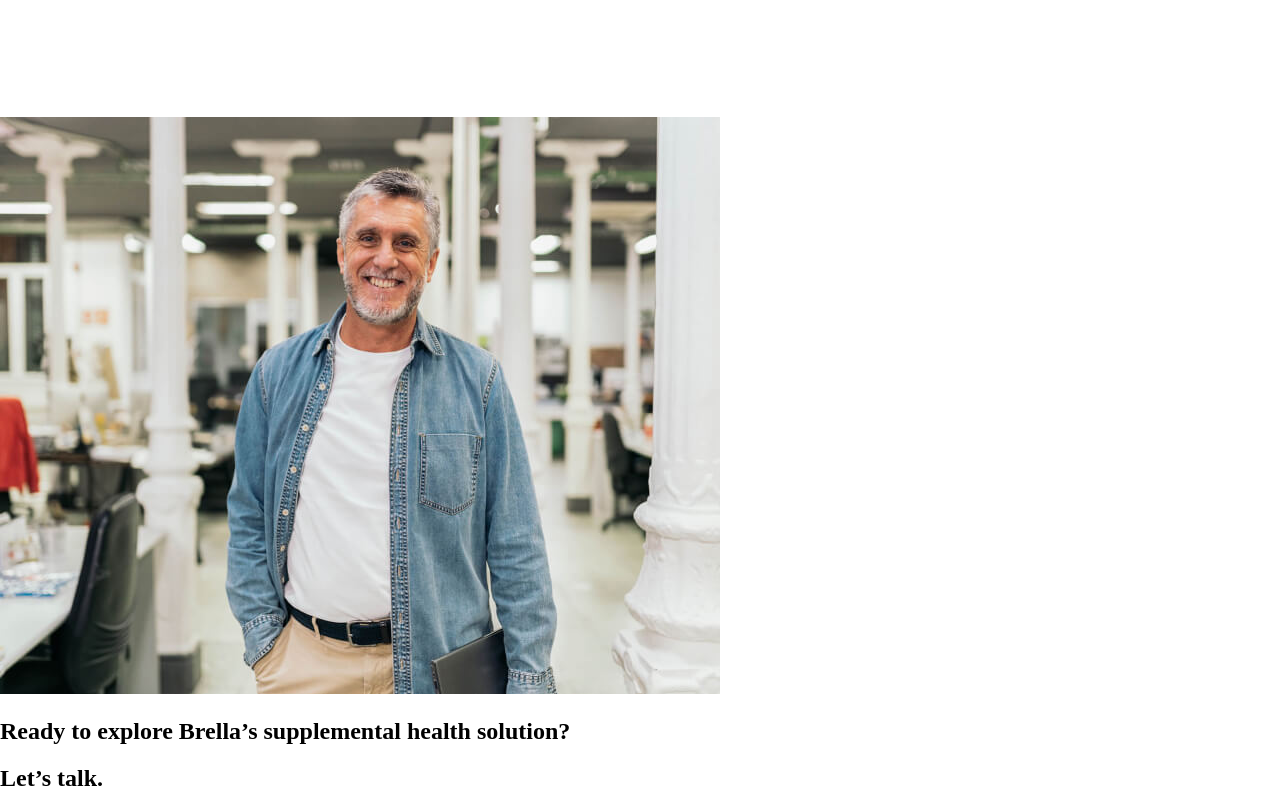
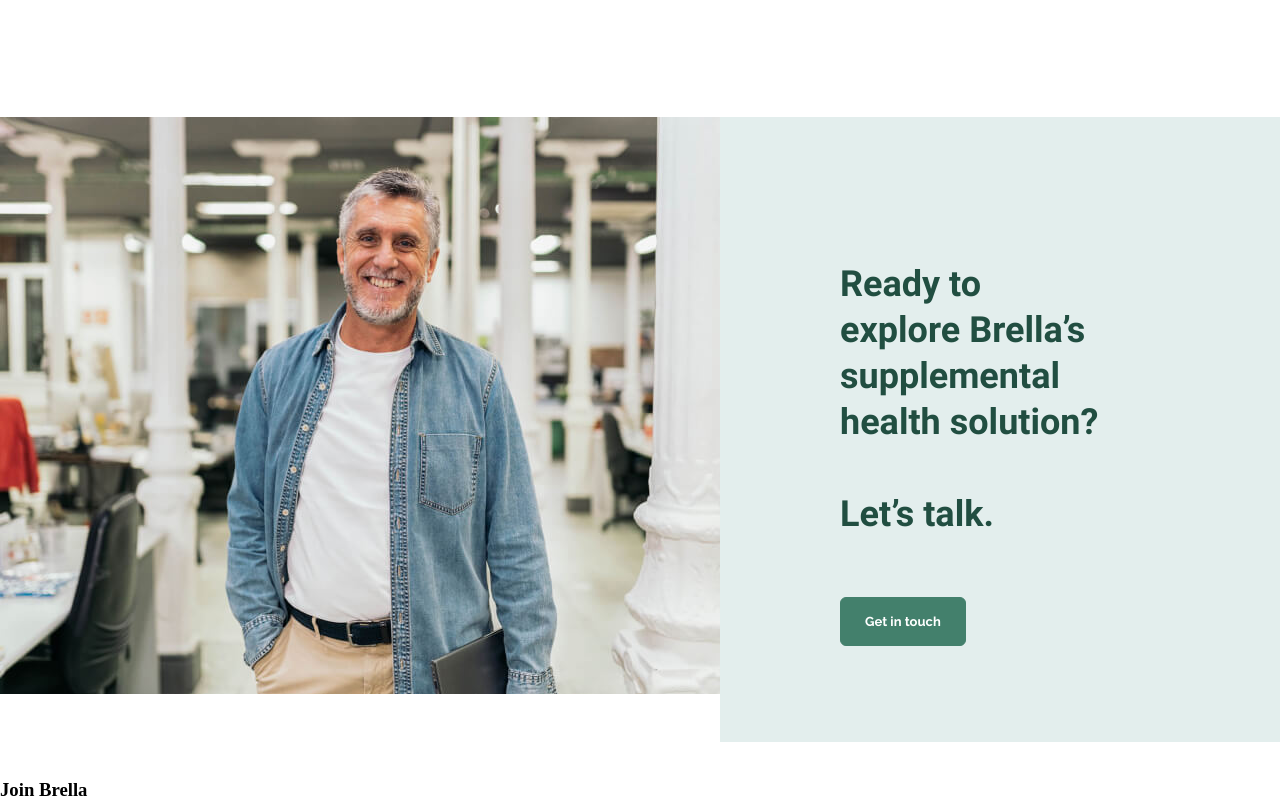
Before and after one commit to web77code/brella-layout, a plain HTML site: page index.html in a window 1280 px wide. Shown: the part 5136-5940 px from the top of the page. Drawn offline with Linux system fonts and the light colour scheme.

Commit message:
Ready layout for action block

```diff
--- a/index.html
+++ b/index.html
@@ -243,7 +243,7 @@
           </li>
         </ul>
       </section>
-      <section class="action">
+      <section class="action articles page__section page__section_size_xl">
         <img src="./images/action-pic.jpg" alt="" class="action__image">
         <div class="action__prompt">
           <h2 class="action__question">Ready to explore Brella’s supplemental health solution?</h2>
--- a/styles/modules/blocks/_action.scss
+++ b/styles/modules/blocks/_action.scss
@@ -0,0 +1,56 @@
+.action {
+  display: flex;
+  flex-direction: row;
+  flex-wrap: nowrap;
+
+  &__image {
+    flex-basis: 50%;
+    max-height: 577px;
+  }
+
+  &__prompt {
+    flex-basis: 50%;
+    background-color: #E3EEED;
+    box-sizing: border-box;
+    padding: 144px 177px 96px 120px;
+  }
+
+  &__question {
+    font-family: 'Roboto', Arial, sans-serif;
+    font-size: 36px;
+    font-weight: 700;
+    font-style: normal;
+    line-height: 1.28;
+    color: #214E41;
+    padding: 0;
+    margin: 0 0 46px;
+    max-width: 423px;
+  }
+
+  &__suggest {
+    font-family: 'Roboto', Arial, sans-serif;
+    font-size: 36px;
+    font-weight: 700;
+    font-style: normal;
+    line-height: 1.28;
+    color: #214E41;
+    padding: 0;
+    margin: 0 0 60px;
+    max-width: 423px;
+  }
+
+  &__button {
+    background-color: #43806C;
+    box-sizing: border-box;
+    padding: 13px 24px;
+    border-radius: 6px;
+    border: 1px solid #43806C;
+    font-family: 'Raleway', Arial, sans-serif;
+    font-size: 13px;
+    font-weight: 700;
+    font-style: normal;
+    line-height: 1.62;
+    letter-spacing: 0.02px;
+    color: #FFFFFF;
+  }
+}
```
Also changed, not shown: styles/styles.css, 1 other file.
